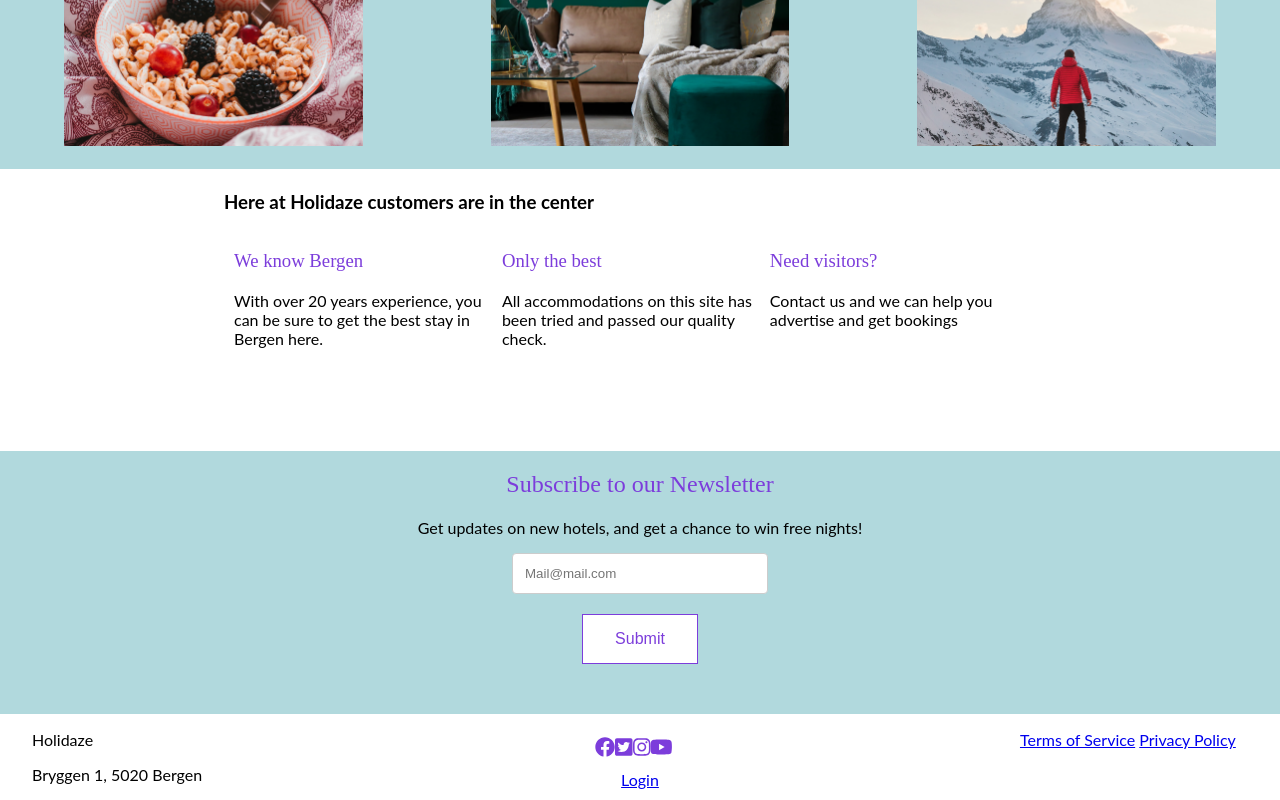
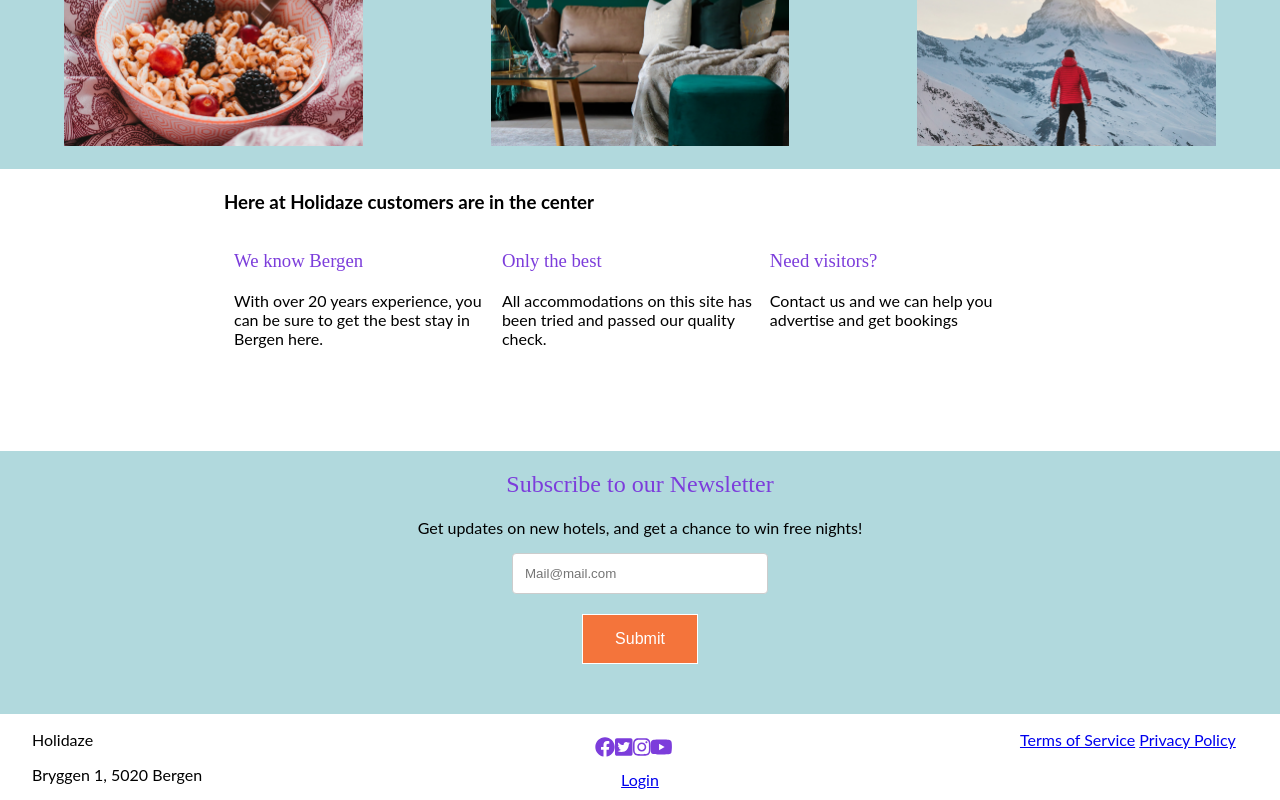
Before and after one commit to sindrem1/holiWbem, a React (Create React App) app: page / in a window 1280 px wide. Shown: the part 644-1444 px from the top of the page. Built offline with nearby package versions, Linux system fonts and the light colour scheme.

Commit message:
c2a button newsletter

```diff
--- a/src/sass/partials/home.scss
+++ b/src/sass/partials/home.scss
@@ -101,11 +101,11 @@
   }
 
   &__btn {
-    background-color: #FFF;
+    background-color: #F4743B;
     border-style: solid;
-    border-color: $salmon;
+    border-color: white;
     border-width: 0.2px;
-    color: $salmon;
+    color: white;
     padding: 15px 32px;
     text-align: center;
     text-decoration: none;
```
